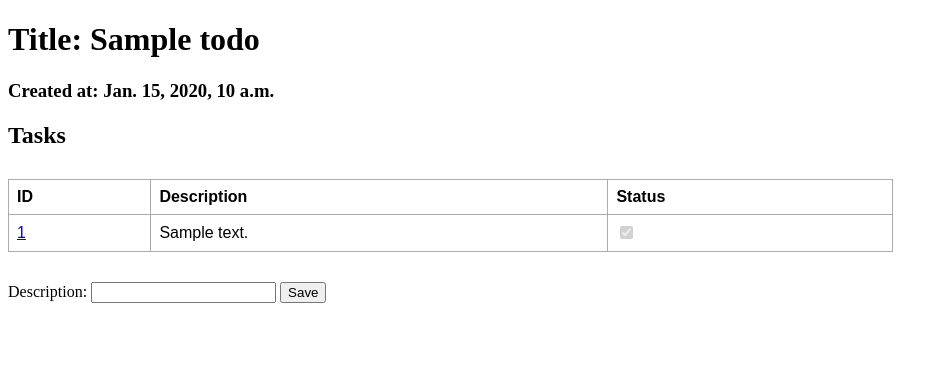
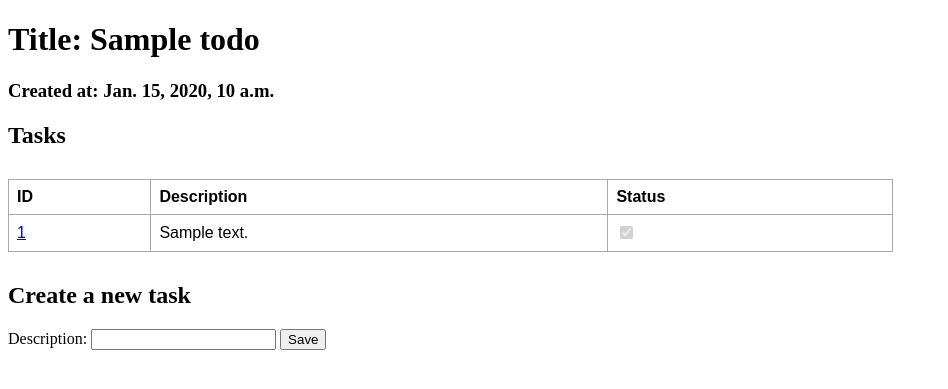
Before and after one commit to anilmuraleedharan/todo-django, a Django app: page /todo/1/ in a window 1280 px wide. Shown: the top 389 px of the page, without its empty margins (0-948 px from the left). Run offline with Django 4.2, Linux system fonts and the light colour scheme; tables that the repository leaves empty hold one stand-in row (values such as "Sample post").

Commit message:
[ Anil ] Added a header for todo task form

```diff
--- a/todo/templates/todo/todo.html
+++ b/todo/templates/todo/todo.html
@@ -99,6 +99,7 @@
                 {% else %}
                     <p>No tasks added for todo {{ todo.title }}.</p>
                 {% endif %}
+                <h2>Create a new task</h2>
                 <form method="post" action="{% url 'todo' todo_id=todo.id %}">
                     {% csrf_token %}
                     {{ form }}
```
Lines whose indentation alone changed are shown as unchanged.
